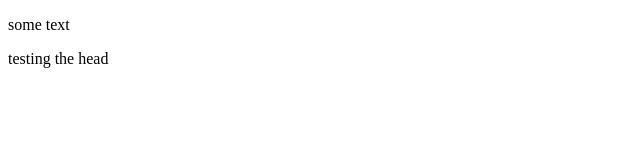
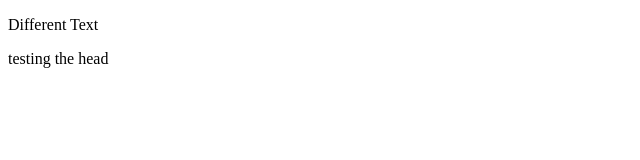
Before and after one commit to gezelligheid/git, a plain HTML site: page index.html in a window 1280 px wide. Shown: the full height of the page, 0-640 px from the left. Drawn offline with Linux system fonts and the light colour scheme.

Commit message:
changed added different tex

```diff
--- a/index.html
+++ b/index.html
@@ -4,7 +4,7 @@
 	<title>hi</title>
 </head>
 <body>
-<p>some text</p>
+<p>Different Text</p>
 
 <div>testing the head</div>
 </body>
```
